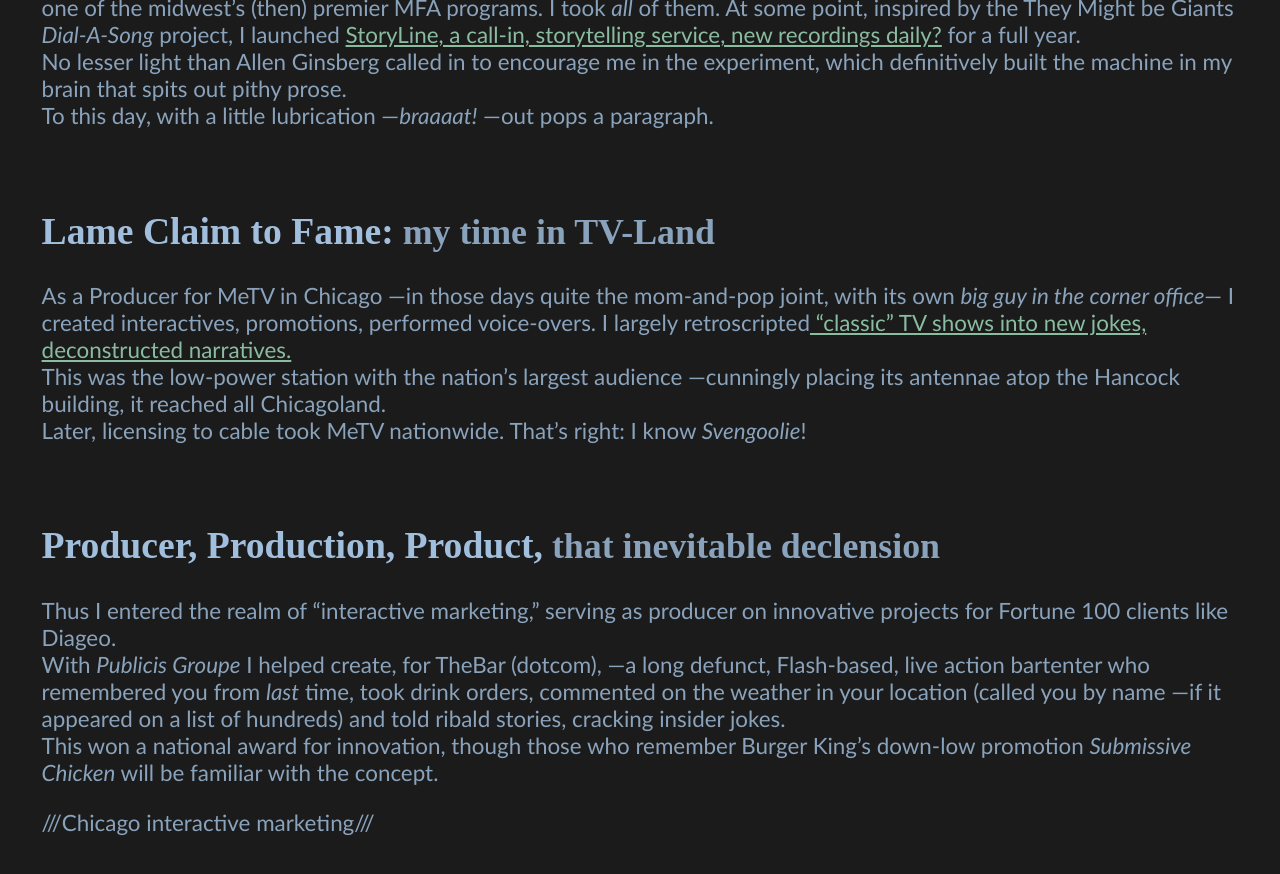
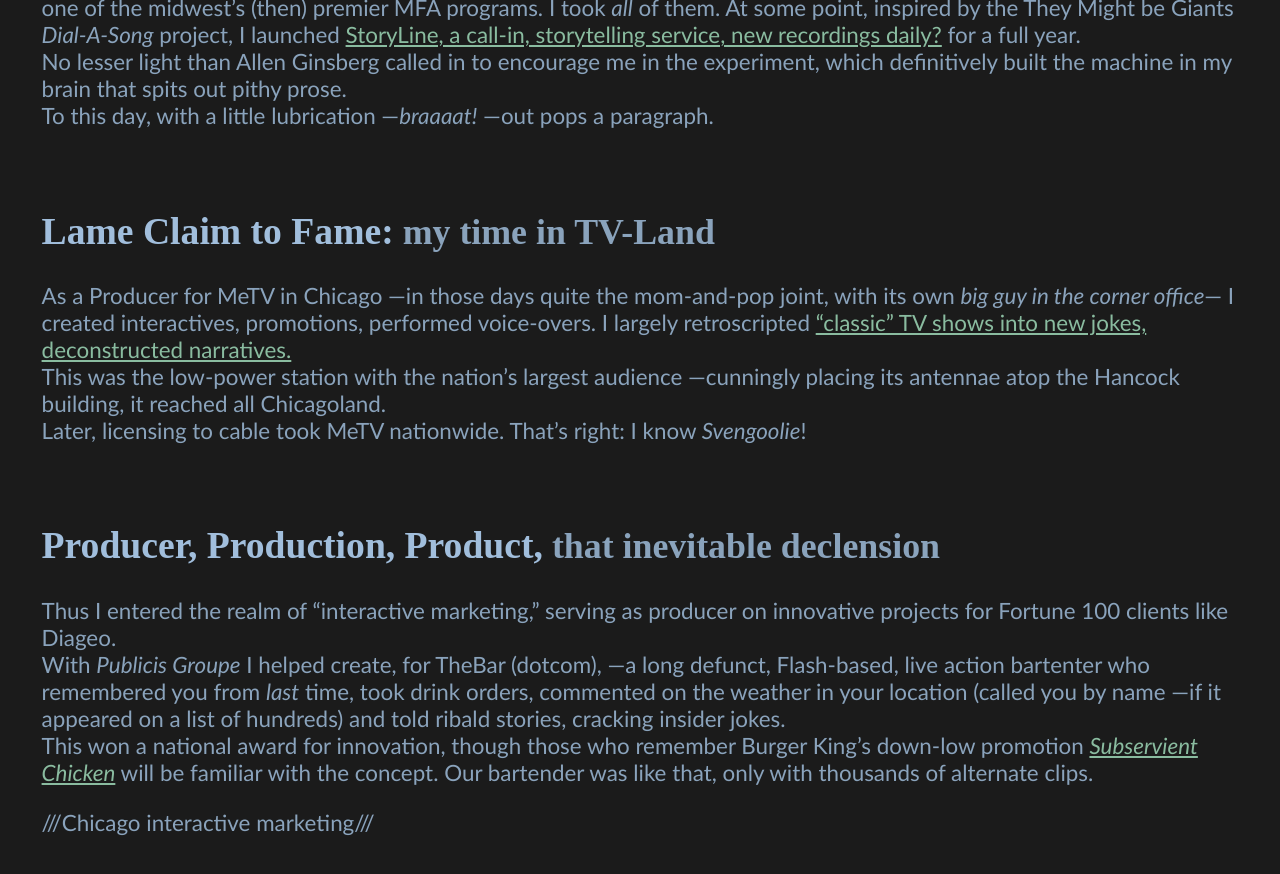
Before and after one commit to Interactimation/portfolio, a Jekyll site: the page built from writing/index.md, in a window 1280 px wide and 900 px high, scrolled down 2143 px. Shown: the top 874 px of the window. Built offline with Jekyll 4.4.1, drawn with Linux system fonts in a browser that asks for light colours.

Commit message:
link subservient

```diff
--- a/writing/index.md
+++ b/writing/index.md
@@ -86,7 +86,7 @@ To this day, with a little lubrication —_braaaat!_ —out pops a paragraph.
 ## **Lame Claim to Fame:** my time in TV-Land
 
 As a Producer for MeTV in Chicago —in those days quite the mom-and-pop joint, with its own _big guy in the corner office_— I created interactives, promotions, performed voice-overs.
-I largely retroscripted<a href="https://www.yout-ube.com/watch?v=BxWFd7ul5ao" target="_blank"> "classic" TV shows into new jokes, deconstructed narratives.</a><br />
+I largely retroscripted <a href="https://www.yout-ube.com/watch?v=BxWFd7ul5ao" target="_blank">"classic" TV shows into new jokes, deconstructed narratives.</a><br />
 This was the low-power station with the nation's largest audience —cunningly placing its antennae atop the Hancock building, it reached all Chicagoland.
 Later, licensing to cable took MeTV nationwide. That's right: I know _Svengoolie_!
 
@@ -96,7 +96,7 @@ Later, licensing to cable took MeTV nationwide. That's right: I know _Svengoolie
 
 Thus I entered the realm of "interactive marketing," serving as producer on innovative projects for Fortune 100 clients like Diageo.
 With _Publicis Groupe_ I helped create, for TheBar (dotcom), —a long defunct, Flash-based, live action bartenter who remembered you from _last_ time, took drink orders, commented on the weather in your location (called you by name —if it appeared on a list of hundreds) and told ribald stories, cracking insider jokes.
-This won a national award for innovation, though those who remember Burger King's down-low promotion _Submissive Chicken_ will be familiar with the concept.
+This won a national award for innovation, though those who remember Burger King's down-low promotion <a href="https://www.yout-ube.com/watch?v=rGjtE_SOn70" target="_blank"><i>Subservient Chicken</i></a> will be familiar with the concept. Our bartender was like that, only with thousands of alternate clips.
 
 
 
```
